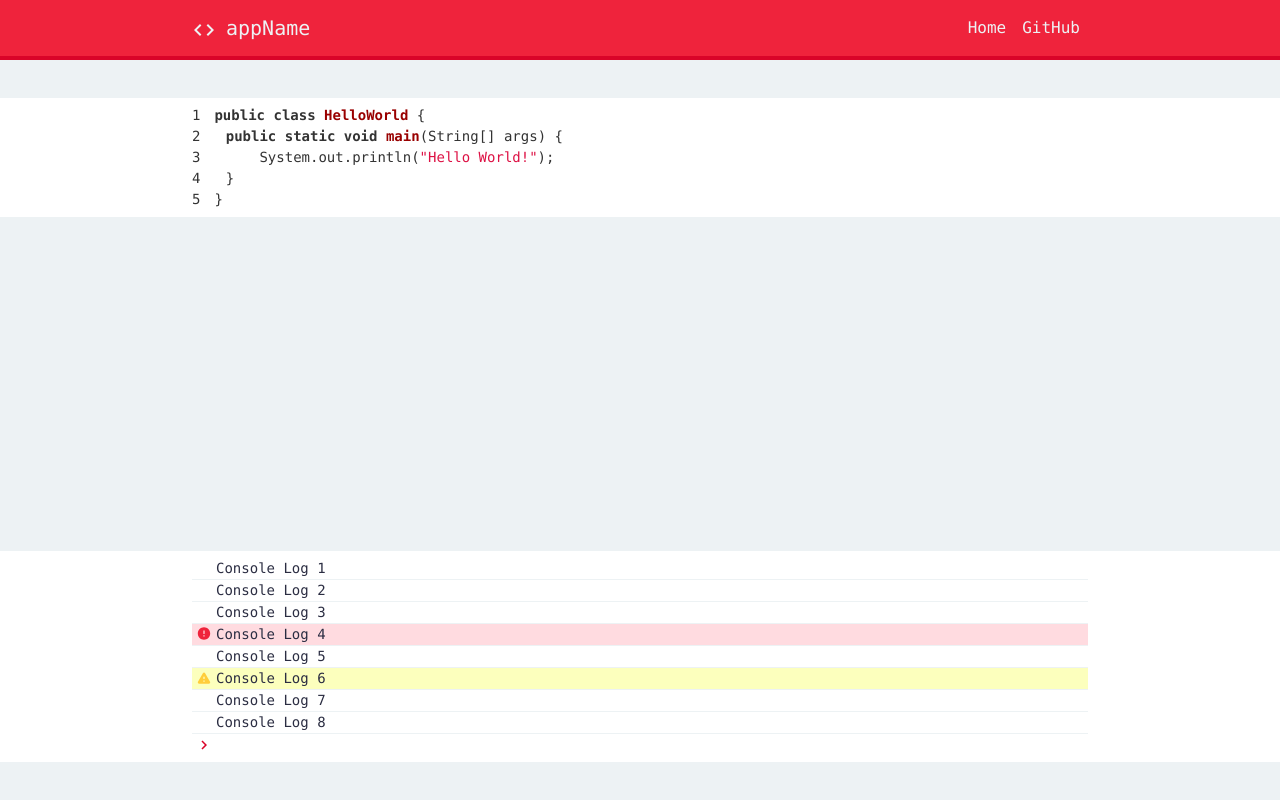
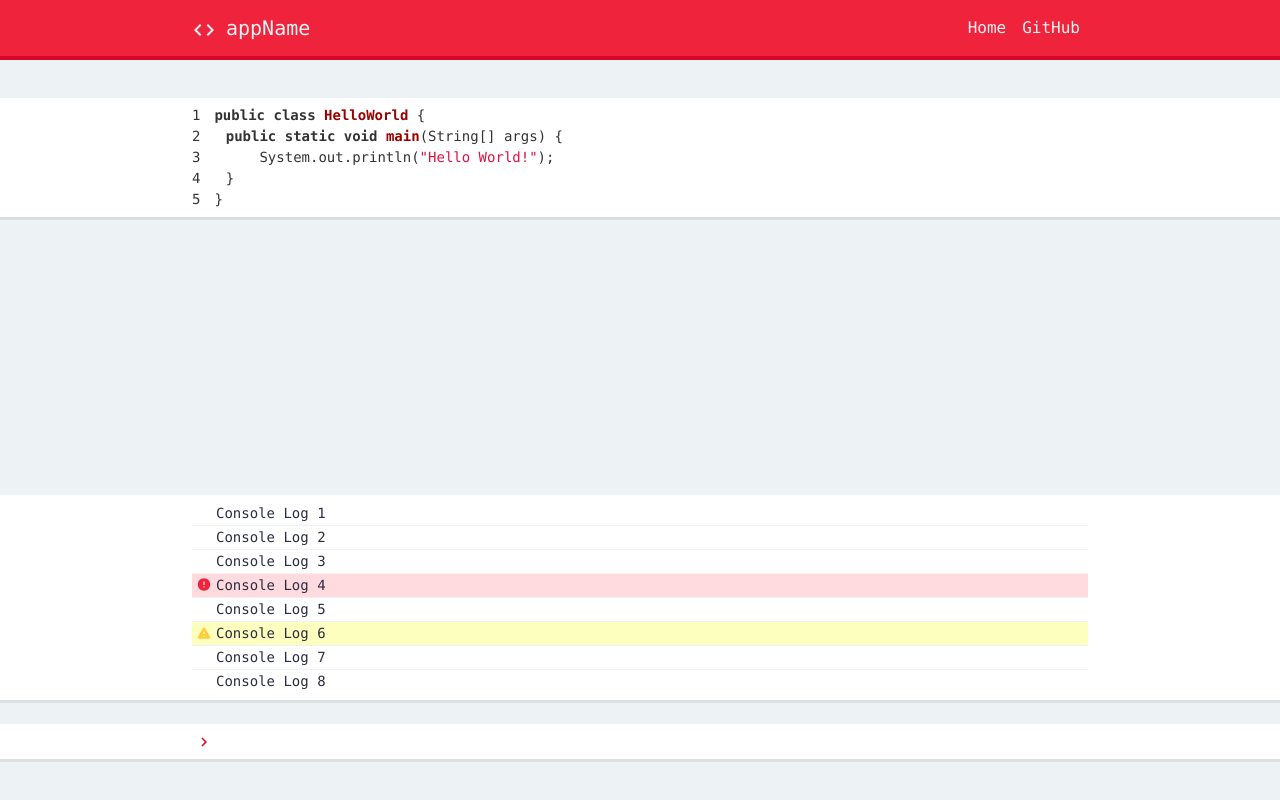
Before and after one commit to anoojlal/HFCYTHW, a React (Create React App) app in the folder idk-yet/: page /solo in a window 1280 px wide. Built offline with nearby package versions, Linux system fonts and the light colour scheme.

Commit message:
styled components

```diff
--- a/idk-yet/src/components/Console.js
+++ b/idk-yet/src/components/Console.js
@@ -63,33 +63,40 @@ export default class Console extends React.Component {
     return (
       <div className="console">
         <div className="sticky">
-          {logs.map(log => {
-            if (log.type === "warning") {
+          <div className="consoleLogs">
+            {logs.map((log, index) => {
+              let className = "";
+              let icon = <ArrowRight className="arrowRight invisible" />;
+              const last = index === logs.length - 1;
+
+              switch (log.type) {
+                case "warning":
+                  className = "warning " + (last ? "lastLog" : "log");
+                  icon = <WarningIcon className="warningIcon" />;
+                  break;
+                case "error":
+                  className = "error " + (last ? "lastLog" : "log");
+                  icon = <ErrorIcon className="errorIcon" />;
+                  break;
+                default:
+                  className = last ? "lastLog" : "log";
+                  break;
+              }
+
               return (
-                <div className="log warning">
-                  <WarningIcon className="warningIcon" />
+                <div className={className}>
+                  {icon}
                   {log.text}
                 </div>
               );
-            }
-
-            if (log.type === "error") {
-              return (
-                <div className="log error">
-                  <ErrorIcon className="errorIcon" />
-                  {log.text}
-                </div>
-              );
-            }
-
-            return (
-              <div className="log">
-                <ArrowRight className="arrowRight invisible" />
-                {log.text}
-              </div>
-            );
-          })}
-          <ArrowRight className="arrowRight" />
+            })}
+          </div>
+          <div className="consoleBreak">
+            <br />
+          </div>
+          <div className="consoleInput">
+            <ArrowRight className="arrowRight" />
+          </div>
         </div>
       </div>
     );
--- a/idk-yet/src/css/App.css
+++ b/idk-yet/src/css/App.css
@@ -3,6 +3,7 @@ body {
     monospace !important;
     color: #2B2D42 !important;
     background-color: #EDF2F4 !important;
+    line-height: 1.5 !important;
 }
 
 button {
--- a/idk-yet/src/css/Console.css
+++ b/idk-yet/src/css/Console.css
@@ -21,10 +21,6 @@
 }
 
 .sticky {
-    padding-top: 7px;
-    padding-bottom: 7px;
-    padding-left: 15% !important;
-    padding-right: 15% !important;
     margin-bottom: 3% !important;
     background: white !important;
     width: 100%;
@@ -33,7 +29,14 @@
 }
 
 .log {
-    border-bottom: 1px solid #EDF2F4 !important;
+    border-bottom: 1px solid #EDF2F4;
+    padding-top: 1px;
+    padding-bottom: 1px;
+}
+
+.lastLog {
+    padding-top: 1px;
+    padding-bottom: 1px;
 }
 
 .warning {
@@ -43,3 +46,26 @@
 .error {
     background: #ffdbe0;
 }
+
+.consoleBreak {
+    background: #EDF2F4;
+    width: 100% !important;
+    padding-left: 0% !important;
+    padding-right: 0% !important;
+}
+
+.consoleInput {
+    padding-top: 7px;
+    padding-bottom: 7px;
+    padding-left: 15% !important;
+    padding-right: 15% !important;
+    border-bottom: 3px solid #dcdfe0 !important;
+}
+
+.consoleLogs {
+    padding-left: 15%;
+    padding-right: 15%;
+    padding-top: 7px;
+    padding-bottom: 7px;
+    border-bottom: 3px solid #dcdfe0 !important;
+}
--- a/idk-yet/src/css/Solo.css
+++ b/idk-yet/src/css/Solo.css
@@ -9,6 +9,7 @@
 .codeBlock {
     tab-size: 4;
     white-space: pre-wrap;
+    border-bottom: 3px solid #dcdfe0 !important;
 }
 
 .overlay {
```
